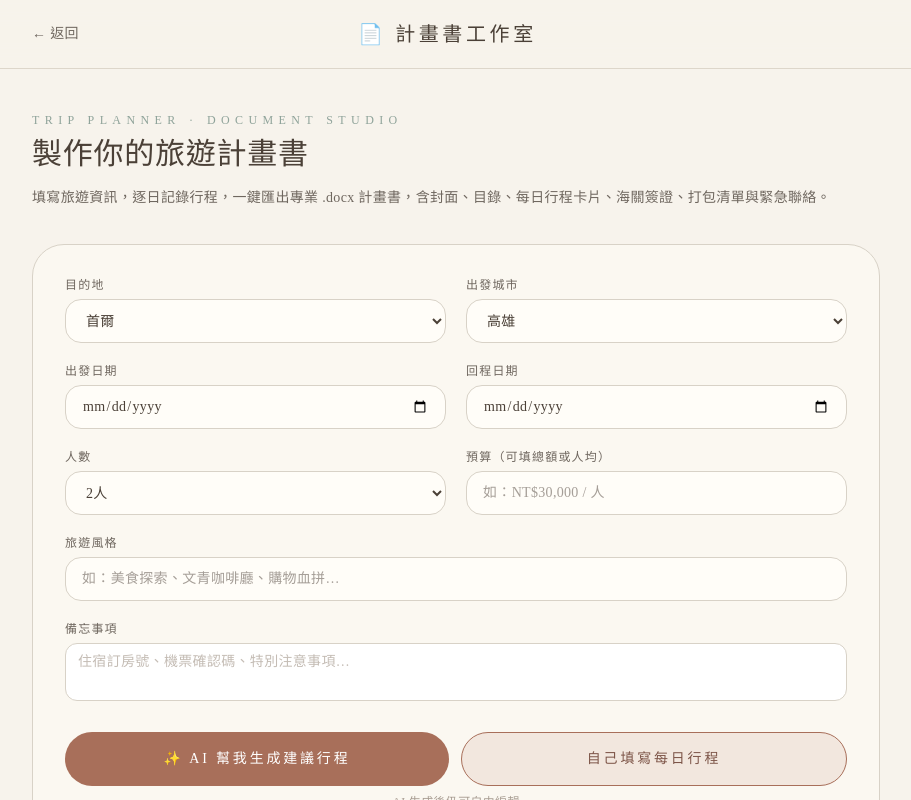
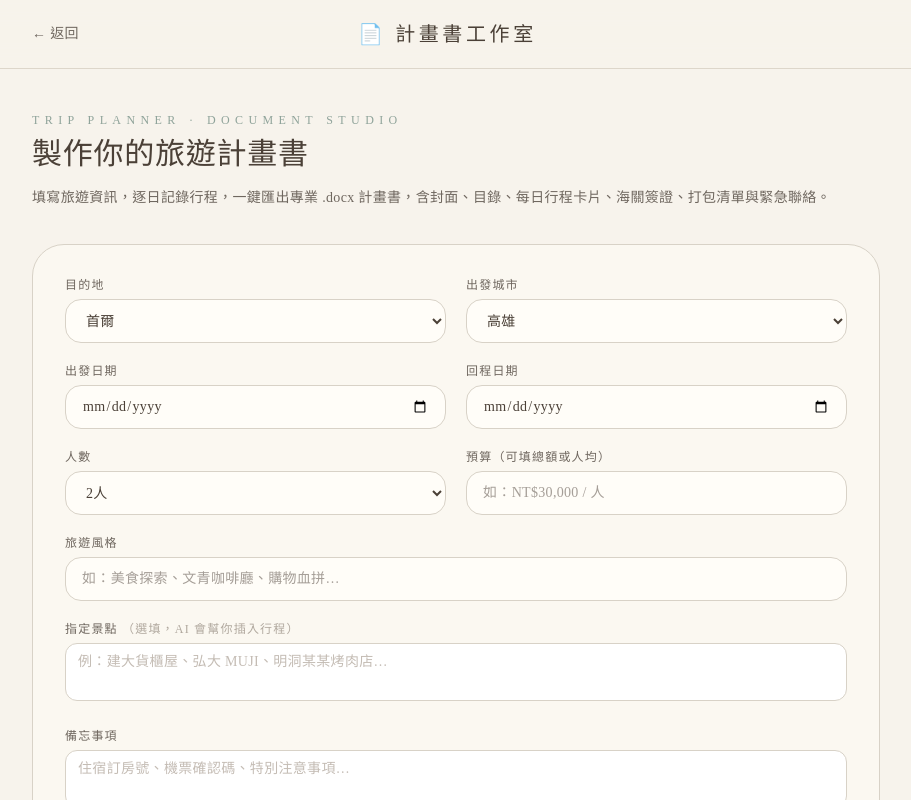
Before and after one commit to hhc42937536-cell/uturn-web, a Next.js app: page /docx in a window 1280 px wide. Shown: the top 800 px of the page, without its empty margins (184-1095 px from the left). Built offline with nearby package versions, Linux system fonts and the light colour scheme.

Commit message:
feat: 計畫書工作室加入指定景點欄，AI 排程時插入

```diff
--- a/app/docx/DocxView.tsx
+++ b/app/docx/DocxView.tsx
@@ -74,7 +74,7 @@ export default function DocxView() {
   const [form, setForm] = useState({
     destination: "首爾", depCity: "高雄",
     depDate: "", retDate: "", people: "2",
-    budget: "", style: "", memo: "",
+    budget: "", style: "", mustVisit: "", memo: "",
   });
 
   const dayCount = getDayCount(form.depDate, form.retDate);
@@ -181,6 +181,7 @@ export default function DocxView() {
           retDate: form.retDate,
           people: form.people,
           style: form.style,
+          mustVisit: form.mustVisit,
         }),
       });
       const data = await res.json();
@@ -276,6 +277,11 @@ export default function DocxView() {
                   <span className="mb-1.5 block text-xs font-light tracking-widest text-[#6F675F]">旅遊風格</span>
                   <input type="text" value={form.style} onChange={(e) => setForm((p) => ({ ...p, style: e.target.value }))}
                     placeholder="如：美食探索、文青咖啡廳、購物血拼…" className={inputClass} />
+                </label>
+                <label className="block sm:col-span-2">
+                  <span className="mb-1.5 block text-xs font-light tracking-widest text-[#6F675F]">指定景點 <span className="text-[#B0A89E]">（選填，AI 會幫你插入行程）</span></span>
+                  <textarea value={form.mustVisit} onChange={(e) => setForm((p) => ({ ...p, mustVisit: e.target.value }))}
+                    rows={2} placeholder="例：建大貨櫃屋、弘大 MUJI、明洞某某烤肉店…" className={ta} />
                 </label>
                 <label className="block sm:col-span-2">
                   <span className="mb-1.5 block text-xs font-light tracking-widest text-[#6F675F]">備忘事項</span>
```
